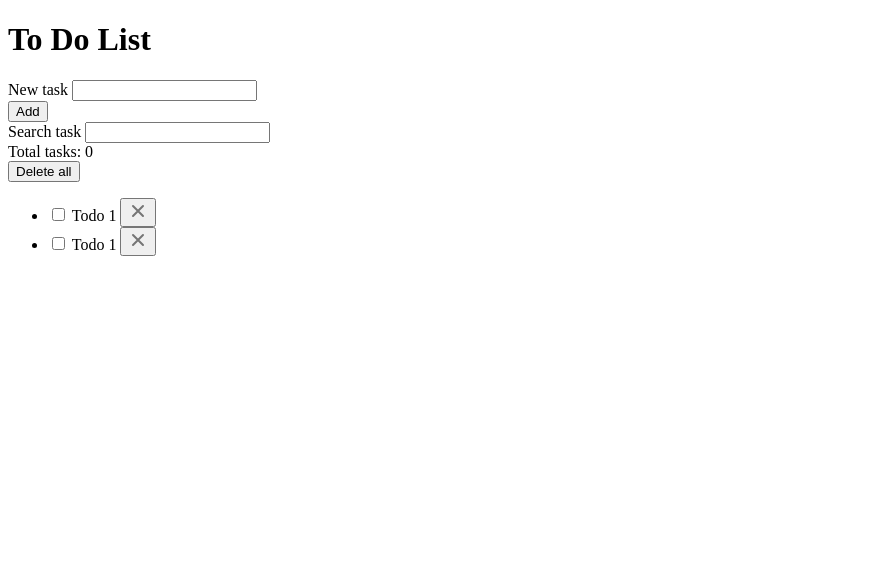
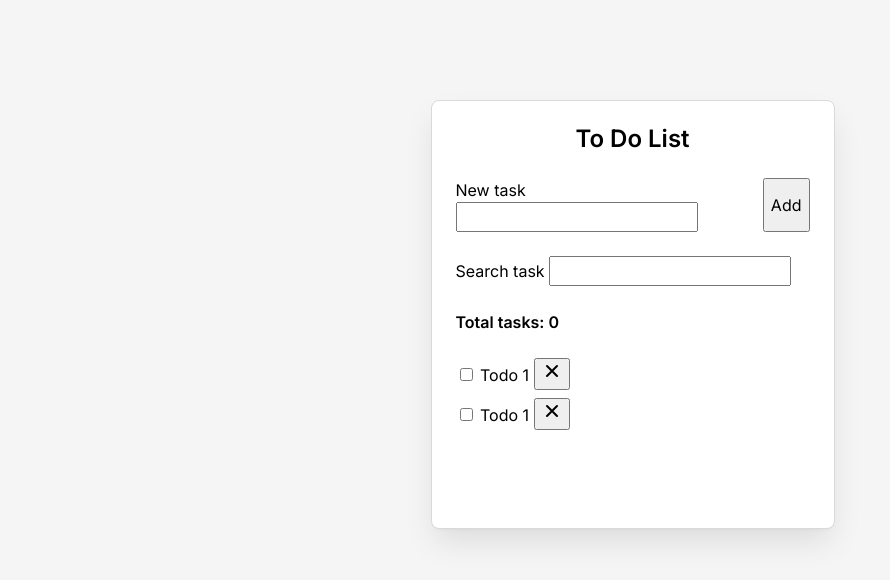
Before and after one commit to sabyrusha/todo-vanilla, a plain HTML site: page src/index.html in a window 1280 px wide. Shown: the whole page, without its empty margins (0-890 px from the left). Drawn offline with Linux system fonts and the light colour scheme.

Commit message:
feat: todo component style

```diff
--- a/src/index.html
+++ b/src/index.html
@@ -4,7 +4,7 @@
     <meta charset="UTF-8" />
     <meta name="viewport" content="width=device-width, initial-scale=1.0" />
     <title>To Do List</title>
-    <link rel="stylesheet" href="./main.css" />
+    <link rel="stylesheet" href="./styles/main.css" />
     <script type="module" src="./main.js"></script>
   </head>
   <body>
--- a/src/styles/components/todo.css
+++ b/src/styles/components/todo.css
@@ -0,0 +1,72 @@
+.todo {
+  display: flex;
+  flex-direction: column;
+  row-gap: 24px;
+  width: 100%;
+  max-width: 404px;
+  /*min-height: 365px;*/
+  min-height: 429px;
+  padding: 24px;
+  background-color: var(--color-white);
+  border: var(--border);
+  border-radius: var(--border-radius);
+  box-shadow: var(--box-shadow);
+}
+
+.todo__title {
+  text-align: center;
+  font-size: 24px;
+  font-weight: 600;
+  line-height: 1.2;
+}
+
+.todo__form {
+  display: flex;
+  column-gap: 16px;
+}
+
+.todo__field {
+  width: 100%;
+}
+
+.todo__info {
+  display: flex;
+  justify-content: space-between;
+  align-items: center;
+  column-gap: 16px;
+  font-weight: 600;
+}
+
+.todo__delete-all-button {
+  padding: 0;
+  background-color: transparent;
+  border: none;
+
+  &:hover {
+    color: var(--color-gray-4);
+  }
+
+  &:not(.is-visible) {
+    opacity: 0;
+    visibility: hidden;
+  }
+}
+
+.todo__list,
+.todo__empty-message {
+  &:empty {
+    display: none;
+  }
+}
+
+.todo__list {
+  --todoListRowGap: 8px;
+
+  display: grid;
+  row-gap: var(--todoListRowGap);
+}
+
+.todo__empty-message {
+  text-align: center;
+  color: var(--color-gray-4);
+}
```
